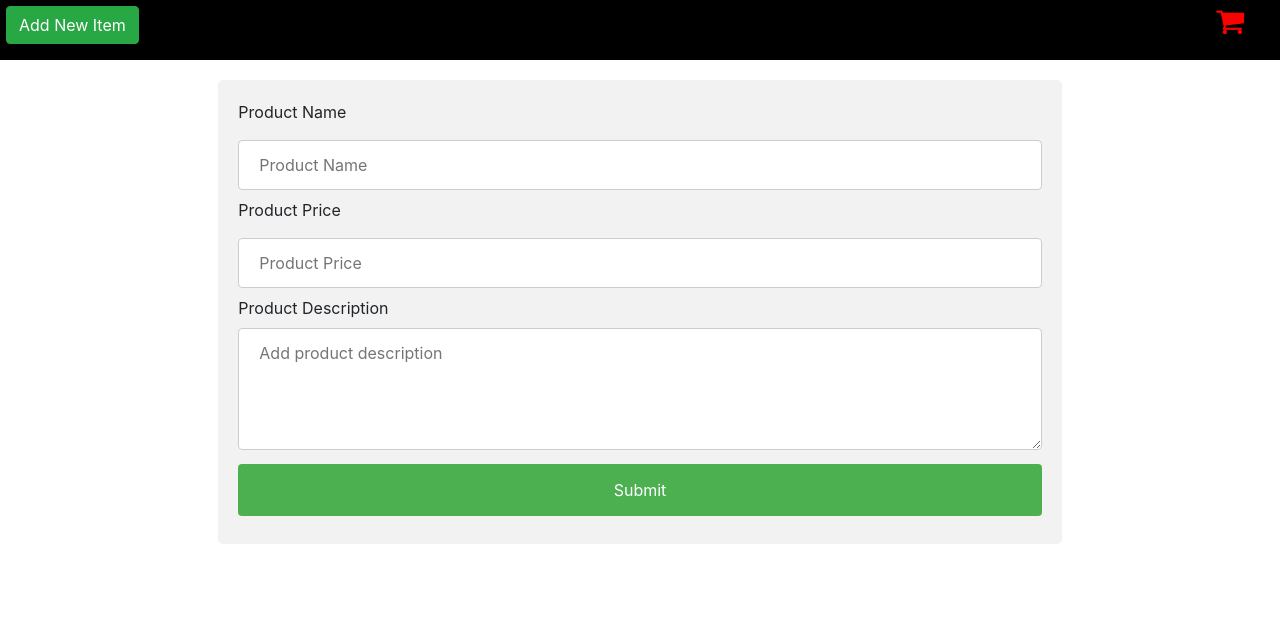
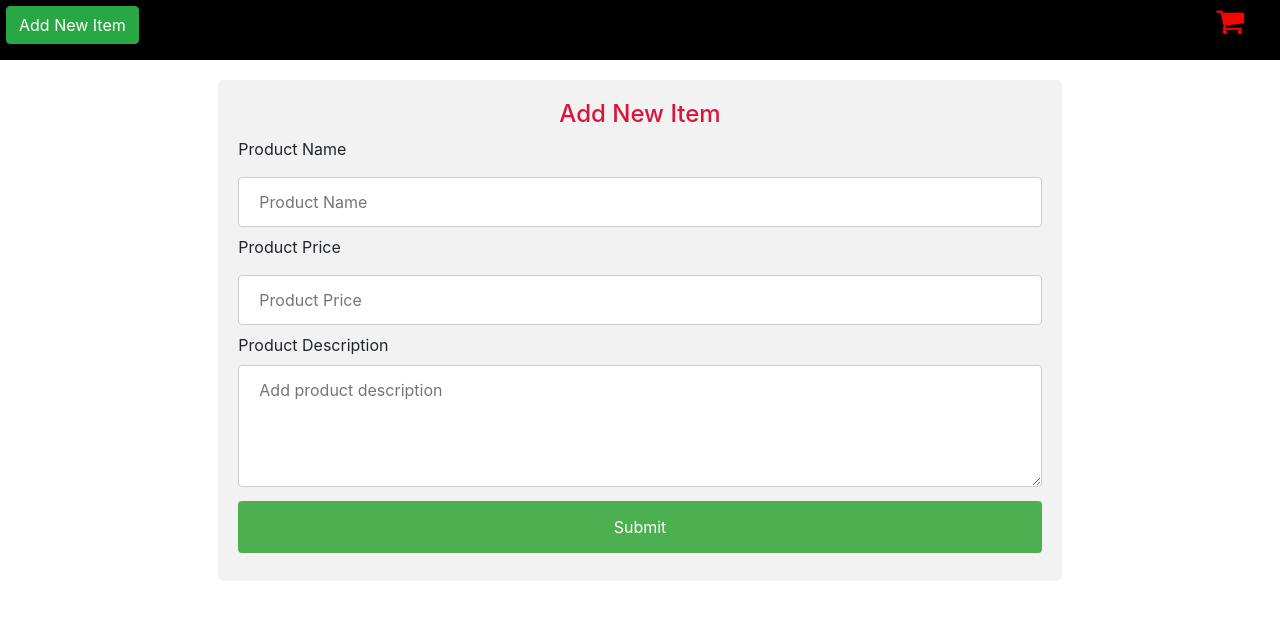
Before and after one commit to Gauravkulkarni9860/redux-app, a React (Create React App) app: page /add-item in a window 1280 px wide. Shown: the top 620 px of the page. Built offline with nearby package versions, Linux system fonts and the light colour scheme.

Commit message:
Assignment Completed with JSON

```diff
--- a/db.json
+++ b/db.json
@@ -35,6 +35,12 @@
       "description": "Camera front 48 px rare 128px",
       "price": "34000",
       "id": 6
+    },
+    {
+      "name": "OnePlus Nord",
+      "description": "OnePlus well known for camera quality & processor",
+      "price": "45000",
+      "id": 7
     }
   ]
 }
--- a/src/components/addItem/AddItem.css
+++ b/src/components/addItem/AddItem.css
@@ -7,7 +7,6 @@ input[type=text], input[type=number], textarea {
     border-radius: 4px;
     box-sizing: border-box;
   }
-
 
   input[type=button] {
     width: 100%;
@@ -31,3 +30,8 @@ input[type=text], input[type=number], textarea {
     margin-top: 20px;
     text-align: left;
   }
+
+  .Form h4 {
+    text-align: center;
+    color: crimson;
+  }
--- a/src/components/addItem/AddItem.js
+++ b/src/components/addItem/AddItem.js
@@ -2,7 +2,6 @@ import React, { Component } from 'react';
 import { Col, Row } from 'react-bootstrap';
 import './AddItem.css';
 import axios from 'axios';
-import { Redirect } from 'react-router-dom';
 
 class AddItem extends Component {
 
@@ -27,6 +26,8 @@ class AddItem extends Component {
     handleSubmit (e) {
         e.preventDefault();
         let url = "http://localhost:3001/items";
+        if(this.state.name !== '' && this.state.price !== '' && this.state.description !== '') {
+            // console.log("empty")
             axios.post(url, {
                 name : this.state.name,
                 description : this.state.description,
@@ -36,10 +37,13 @@ class AddItem extends Component {
                     alert("Product added successfully!")
                 )
             })
-        return (<Redirect to="/" />)
-        //console.log(this.state);
+            this.props.history.replace("/");
+        }
+        else {
+            alert("Please enter data!");
         }
 
+    }
 
     render () {
 
@@ -49,6 +53,7 @@ class AddItem extends Component {
                     <Col sm={2} xd={2}></Col>
                     <Col sm={8} xd={8}>
                         <form className="Form">
+                            <h4>Add New Item</h4>
                             <label>Product Name</label>
                             <input
                                 type="text"
```
Lines whose indentation alone changed are shown as unchanged.
